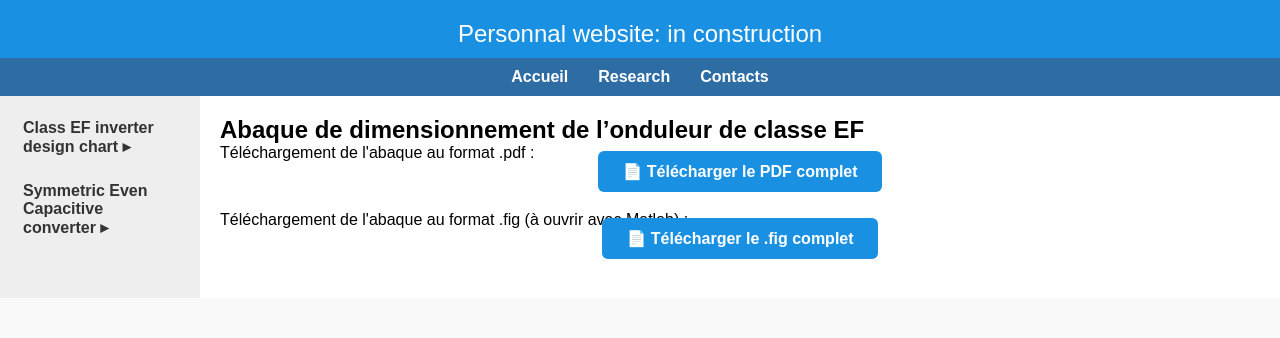
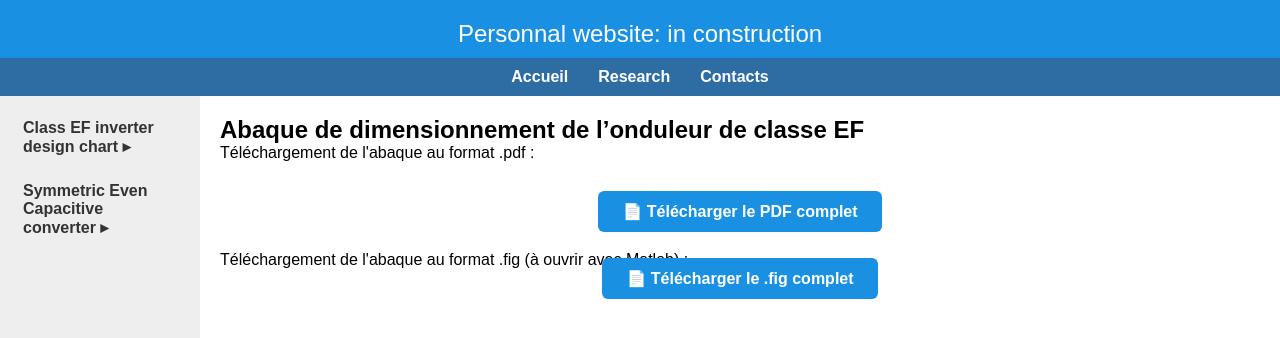
Before and after one commit to bdaire/bdaire.github.io, a Jekyll site: the page built from research_chart_link.md, in a window 1280 px wide. Shown: the top 338 px of the page. Built offline with Jekyll 4.4.1, drawn with Linux system fonts in a browser that asks for light colours.

Commit message:
Update research_chart_link.md

```diff
--- a/research_chart_link.md
+++ b/research_chart_link.md
@@ -7,7 +7,7 @@ title: Research
 
 <p>Téléchargement de l'abaque au format .pdf :</p>
 
-<div style="text-align: center; margin-bottom: 30px;">
+<div style="text-align: center; margin-bottom: 30px; margin-top: 40px;">
   <a href="/assets/pdf/chart_EF.pdf" download
      style="background-color: #1A90E2; color: white; padding: 12px 24px; border-radius: 6px; text-decoration: none; font-weight: bold;">
     📄 Télécharger le PDF complet
```
